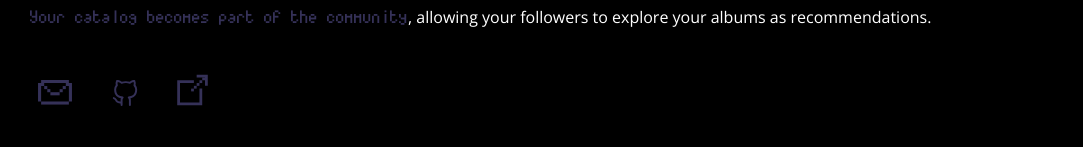
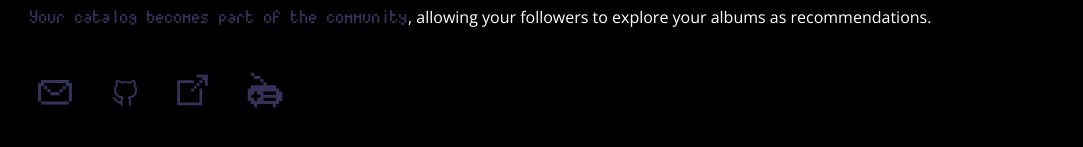
Before and after one commit to maxenceroux/fck-algos, a React (Create React App) app: page /about-us in a window 1280 px wide. Shown: the part 963-1110 px from the top of the page, without its empty margins (0-1083 px from the left). Built offline with nearby package versions, Linux system fonts and the light colour scheme.

Commit message:
Add raxdio icon

```diff
--- a/public/index.html
+++ b/public/index.html
@@ -20,7 +20,7 @@
     <meta name="theme-color" content="#000000" />
     <meta
       name="description"
-      content="Web site created using create-react-app"
+      content="Fck algorithms that trap you in echo chambers"
     />
     <link rel="icon" type="image/svg+xml" href="%PUBLIC_URL%/favicon.svg" />
     <link rel="icon" type="image/png" href="%PUBLIC_URL%/favicon.png" />
--- a/src/components/AboutUs.js
+++ b/src/components/AboutUs.js
@@ -7,6 +7,7 @@ import { ReactComponent as Oid } from "../oid.svg";
 import { ReactComponent as Email } from "../Email.svg";
 import { ReactComponent as Github } from "../Github.svg";
 import { ReactComponent as Share } from "../Share.svg";
+import { ReactComponent as Radio } from "../Radio.svg";
 
 import ReactGA from "react-ga4";
 
@@ -390,6 +391,11 @@ function AboutUs({}) {
         <a href="mailto:?subject=Check out FCK ALGOS&body=Hey!%0D%0A%0D%0ASomeone wants you to take a tour of FCK ALGOS, a music rec platform!%0D%0A%0D%0AVisit here: https://fck-algos.com">
           <Share className="about-us-logo share" fill={bgColor} />
         </a>
+        <Radio
+          onClick={() => window.open("https://raxdio.com")}
+          className="about-us-logo radio"
+          fill={bgColor}
+        />
       </div>
     </div>
   );
```
Also changed, not shown: src/App.css, src/Radio.svg (added).
